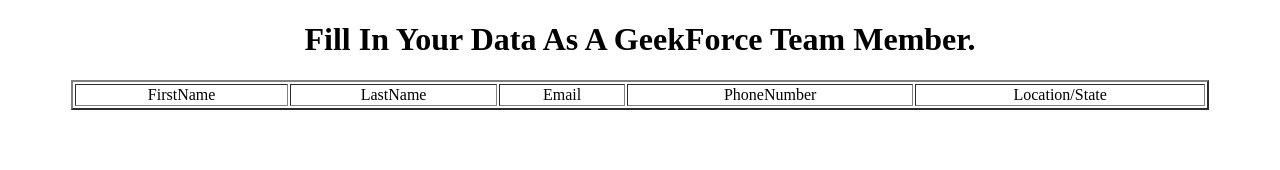
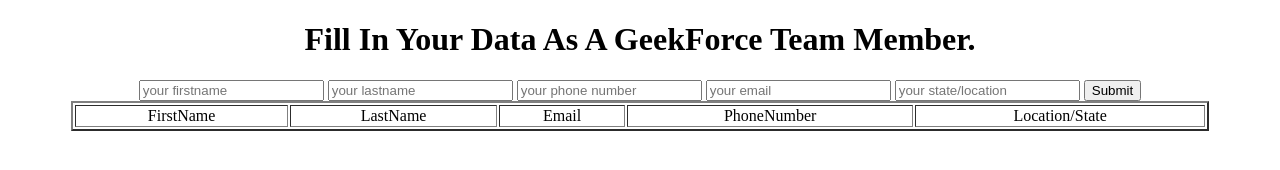
Before and after one commit to Bentike/table-assignment, a plain HTML site: page index.html in a window 1280 px wide. Drawn offline with Linux system fonts and the light colour scheme.

Commit message:
added form to take users' data.

```diff
--- a/index.html
+++ b/index.html
@@ -18,6 +18,24 @@
   <body>
     <div class="container">
       <h1>Fill In Your Data As A GeekForce Team Member.</h1>
+      <form>
+        <label for="firstname">
+            <input type="text" name="firstname" id="firstname" placeholder="your firstname">
+        </label>
+        <label for="lastname">
+            <input type="text" name="lastname" id="lastname" placeholder="your lastname">
+        </label>
+        <label for="phone">
+            <input type="number" name="phone" id="phone" placeholder="your phone number">
+        </label>
+        <label for="email">
+            <input type="email" name="email" id="email" placeholder="your email">
+        </label>
+        <label for="location">
+            <input type="location" name="location" id="email" placeholder="your state/location">
+        </label>
+        <button id="submit">Submit</button>
+      </form>
       <table border="2">
         <tr>
           <td>FirstName</td>
```
